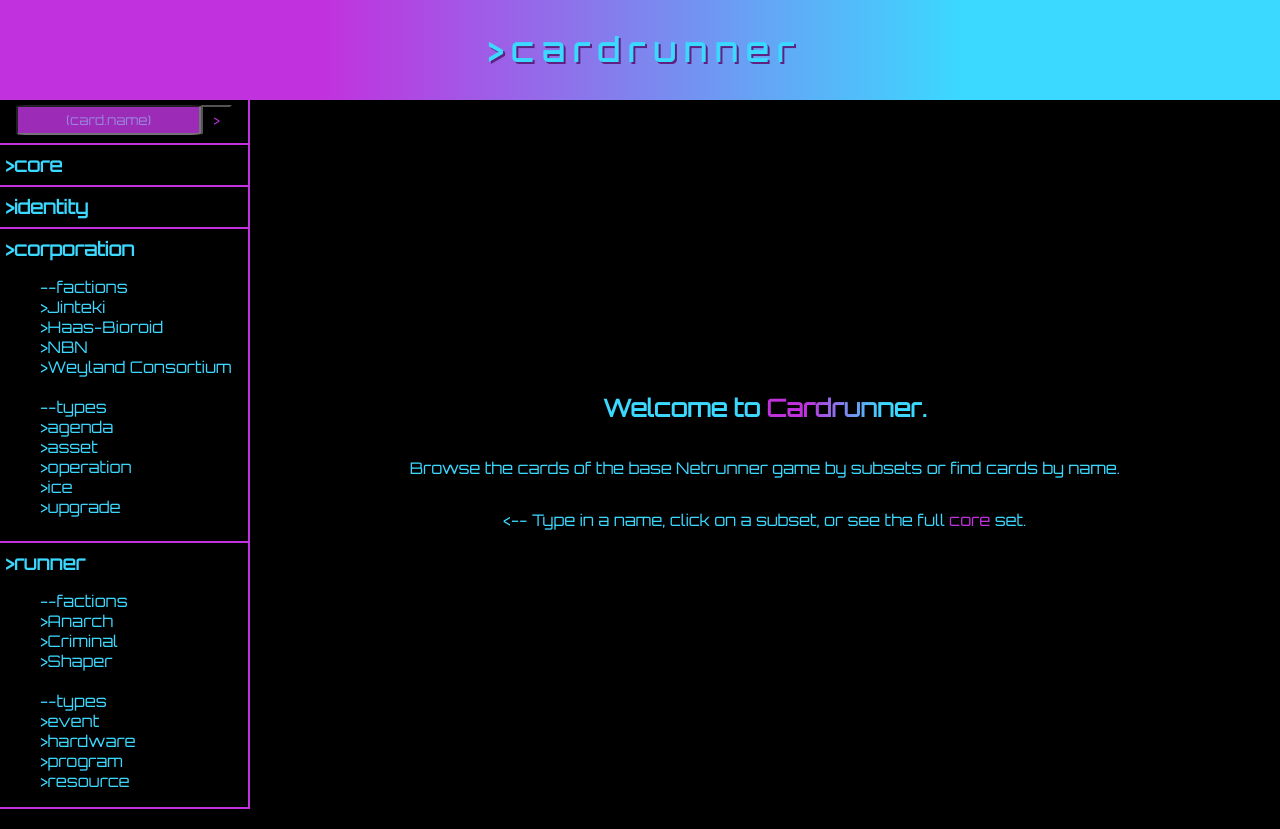
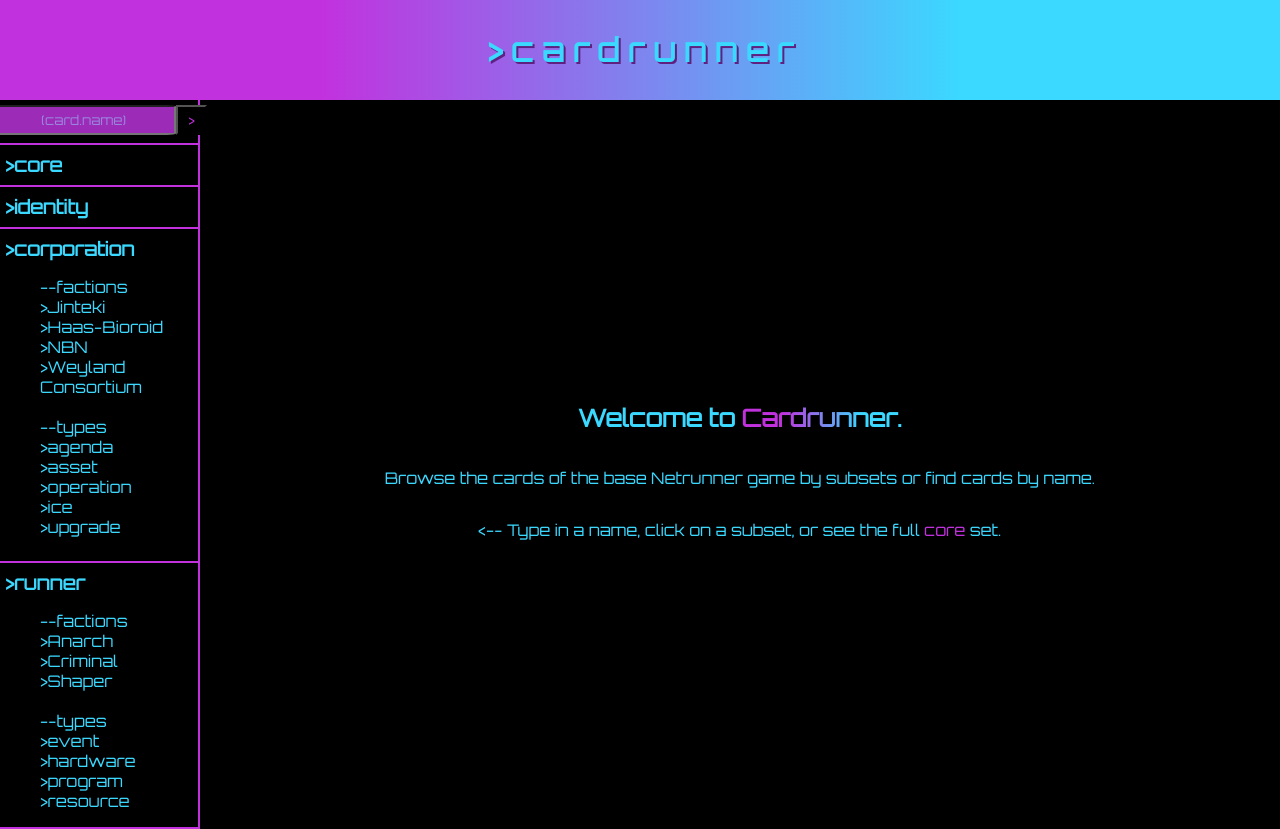
Before and after one commit to Yonathan-Sanchez/-cardrunner, a React (Create React App) app: page / in a window 1280 px wide. Built offline with nearby package versions, Linux system fonts and the light colour scheme; no server answers.

Commit message:
Make deploy-ready

```diff
--- a/src/CSS/App.css
+++ b/src/CSS/App.css
@@ -2,6 +2,14 @@ body {
     background-color: black;
     color: #3bd8ff;
     margin: 0;
+}
+
+.App {
+    display: grid;
+    grid-template-columns: 200px minmax(300px, 1fr);
+    grid-template-rows: 100px 1fr;
+    font-family: 'Orbitron', sans-serif;
+
 }
 
 a {
@@ -17,17 +25,15 @@ h1 {
 h1 a{
     color: #3bd8ff;
 }
+
+h2 {
+
+
+}
+
 h3 {
     margin: 0;
     padding-left: 5px;
-}
-
-.App {
-    display: grid;
-    grid-template-columns: 250px minmax(300px, 1fr);
-    grid-template-rows: 100px 1fr;
-    font-family: 'Orbitron', sans-serif;
-
 }
 
 .App-header {
@@ -83,8 +89,7 @@ p {
     margin-left: 1em;
     margin-right: 1em;
     align-items: center;
-
-
+    text-align: center;
 }
 
 li {
--- a/src/Components/Main.js
+++ b/src/Components/Main.js
@@ -4,7 +4,7 @@ function Main(props) {
 	return (
 		<div className='landing'>
 			<h2>
-				Welcome to <span className='fancy'>Cardrunner</span>.
+				Welcome to <span className='fancy'>Cardrunner.</span>
 			</h2>
 			<p>
 				Browse the cards of the base Netrunner game by subsets or find cards by
--- a/src/Components/Search.js
+++ b/src/Components/Search.js
@@ -1,8 +1,6 @@
 import { useNavigate } from 'react-router-dom';
-// import cardrunner from 'src/cardrunner.svg';
 
 function Search({ searchString, setSearchString, cards, setFoundCard }) {
-	// const [lastSearch, setLastSearch] = useState('');
 	const navigate = useNavigate();
 
 	let res = '';
@@ -18,15 +16,9 @@ function Search({ searchString, setSearchString, cards, setFoundCard }) {
 	function handleSubmit(event) {
 		event.preventDefault();
 		findCard();
-		if (res == undefined) {
-			return console.log('card not found');
-		} else {
-			setFoundCard(res);
-			navigate(`/searchResults/${searchString}`);
-			setSearchString('');
-			// } else {
-			// 	return <div>card not found.</div>
-		}
+		setFoundCard(res);
+		navigate(`/searchResults/${searchString}`);
+		setSearchString('');
 	}
 
 	return (
@@ -41,8 +33,7 @@ function Search({ searchString, setSearchString, cards, setFoundCard }) {
 				value={searchString}
 			/>
 			<button type='submit' value={'Submit'}>
-				>{/* <img src={cardrunner} />{' '} */}
-				{/* <SearchIcon height='2rem' width='2rem' /> */}
+				>
 			</button>
 		</form>
 	);
--- a/src/Components/SearchResults.js
+++ b/src/Components/SearchResults.js
@@ -1,4 +1,7 @@
 function SearchResults({ foundCard }) {
+	if (foundCard == undefined) {
+		return <div className='singleCard'>card not found</div>;
+	} else {
 		return (
 			<div className='singleCard' key={foundCard.code}>
 				<img
@@ -8,5 +11,6 @@ function SearchResults({ foundCard }) {
 			</div>
 		);
 	}
+}
 
 export default SearchResults;
```
Lines whose indentation alone changed are shown as unchanged.
